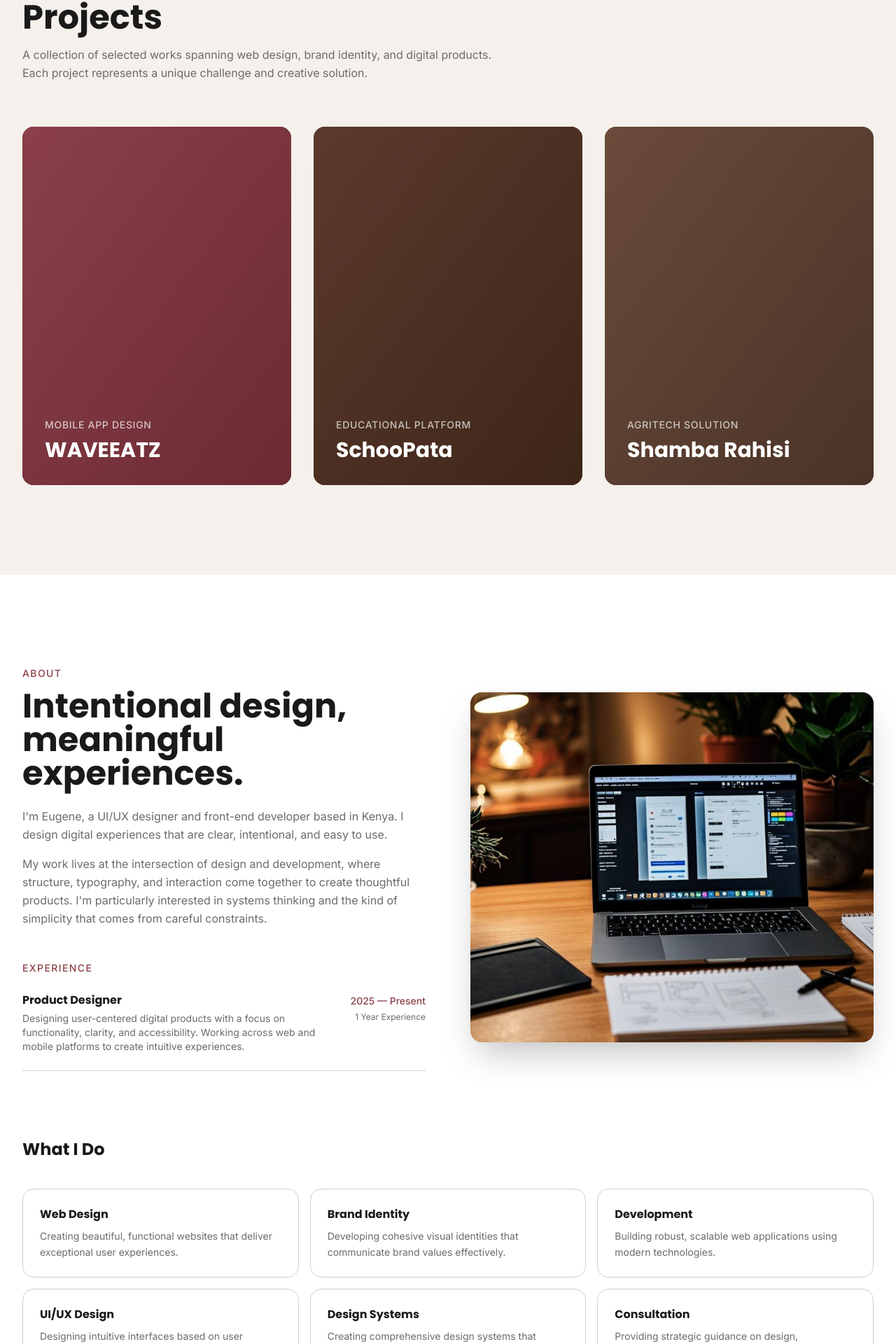
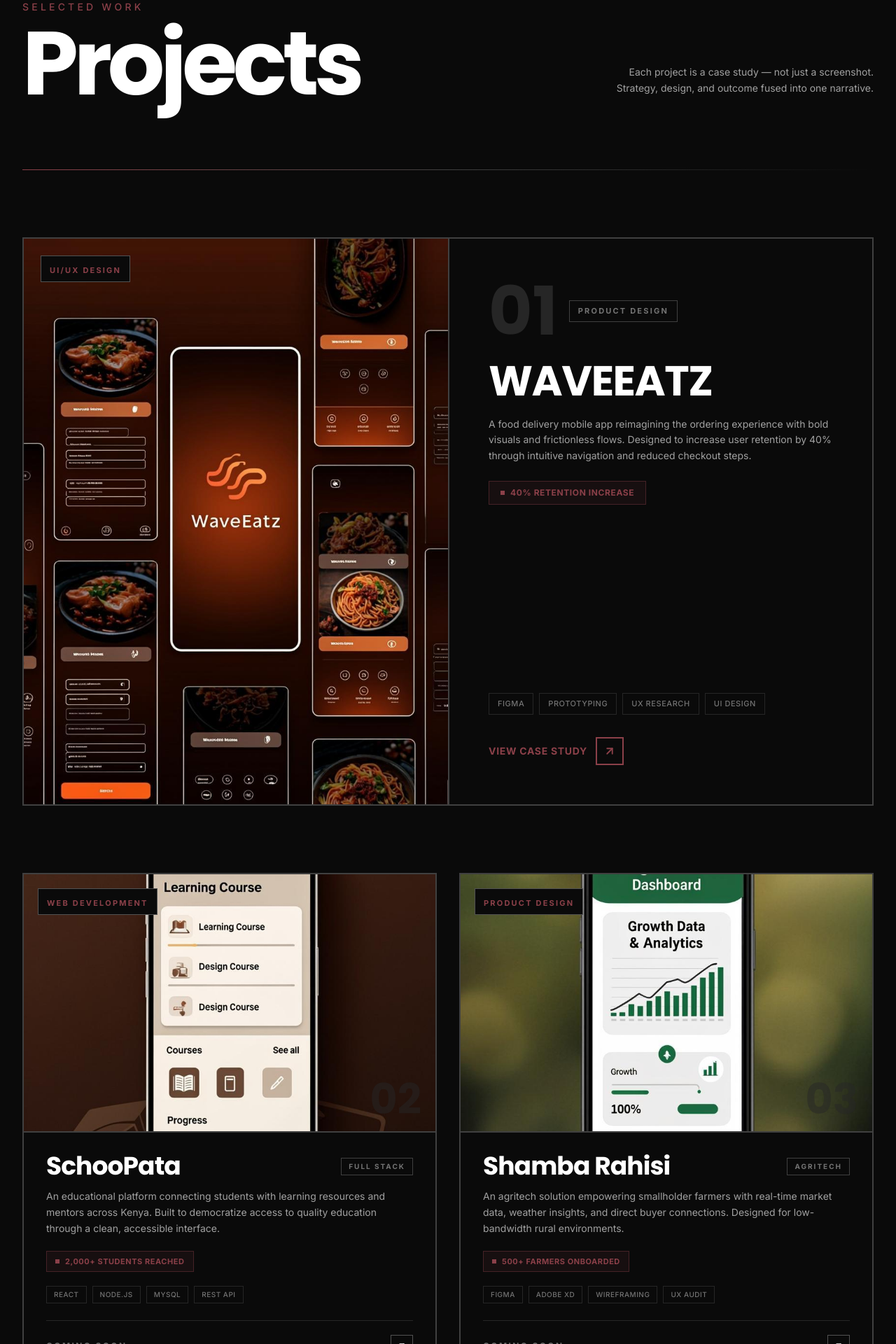
Before and after one commit to eugenekihara/Portfolio, a Next.js app: page / in a window 1280 px wide. Shown: the part 2348-4268 px from the top of the page at 70% size. Built offline with nearby package versions, Linux system fonts and the light colour scheme.

Commit message:
8fed5ec7-bae2-4767-8762-6e92114490ff

```diff
--- a/src/app/page.tsx
+++ b/src/app/page.tsx
@@ -421,87 +421,235 @@ function MarqueeBanner() {
   );
 }
 
-/* ─── Projects Section ─── */
+/* ─── Projects Section — Brutalist Editorial ─── */
 function ProjectsSection() {
   const projects = [
     {
       name: "WAVEEATZ",
-      category: "Mobile App Design",
-      color: "from-[#8b4049] to-[#6b2a33]",
+      category: "UI/UX Design",
+      categoryTag: "Product Design",
+      description:
+        "A food delivery mobile app reimagining the ordering experience with bold visuals and frictionless flows. Designed to increase user retention by 40% through intuitive navigation and reduced checkout steps.",
+      impact: "40% retention increase",
+      techStack: ["Figma", "Prototyping", "UX Research", "UI Design"],
       image: "/waveeatz.png",
       href: "/projects/waveeatz",
+      featured: true,
     },
     {
       name: "SchooPata",
-      category: "Educational Platform",
-      color: "from-[#5c3a2e] to-[#3d2518]",
+      category: "Web Development",
+      categoryTag: "Full Stack",
+      description:
+        "An educational platform connecting students with learning resources and mentors across Kenya. Built to democratize access to quality education through a clean, accessible interface.",
+      impact: "2,000+ students reached",
+      techStack: ["React", "Node.js", "MySQL", "REST API"],
       image: "/schoolpata.png",
       href: null,
+      featured: false,
     },
     {
       name: "Shamba Rahisi",
-      category: "AgriTech Solution",
-      color: "from-[#6b4b3a] to-[#4a3328]",
+      category: "Product Design",
+      categoryTag: "AgriTech",
+      description:
+        "An agritech solution empowering smallholder farmers with real-time market data, weather insights, and direct buyer connections. Designed for low-bandwidth rural environments.",
+      impact: "500+ farmers onboarded",
+      techStack: ["Figma", "Adobe XD", "Wireframing", "UX Audit"],
       image: "/shamba-rahisi.png",
       href: null,
+      featured: false,
     },
   ];
 
-  return (
-    <section id="projects" className="py-24 lg:py-32">
+  const featuredProject = projects.find((p) => p.featured);
+  const otherProjects = projects.filter((p) => !p.featured);
+
+  return (
+    <section id="projects" className="py-24 lg:py-40 bg-[#0a0a0a] text-white overflow-hidden">
       <div className="max-w-7xl mx-auto px-6 lg:px-8">
+        {/* ── Section Header ── */}
         <FadeInSection>
-          <span className="text-sm font-medium tracking-widest uppercase text-accent">
+          <div className="flex flex-col sm:flex-row sm:items-end sm:justify-between gap-6 mb-16 lg:mb-24">
+            <div>
+              <span className="text-sm font-medium tracking-[0.3em] uppercase text-[#8b4049]">
                 Selected Work
               </span>
-          <h2 className="mt-3 text-4xl sm:text-5xl font-bold font-[family-name:var(--font-poppins)]">
+              <h2 className="mt-4 text-6xl sm:text-7xl lg:text-8xl xl:text-9xl font-bold font-[family-name:var(--font-poppins)] leading-[0.85] tracking-tighter">
                 Projects
               </h2>
-          <p className="mt-4 text-muted-foreground max-w-2xl leading-relaxed">
-            A collection of selected works spanning web design, brand identity,
-            and digital products. Each project represents a unique challenge and
-            creative solution.
+            </div>
+            <p className="text-neutral-400 max-w-sm text-sm leading-relaxed sm:text-right sm:pb-2">
+              Each project is a case study — not just a screenshot. Strategy, design, and outcome fused into one narrative.
             </p>
-        </FadeInSection>
-
-        <div className="mt-16 grid sm:grid-cols-2 lg:grid-cols-3 gap-8">
-          {projects.map((project, i) => (
+          </div>
+        </FadeInSection>
+
+        {/* ── Decorative rule ── */}
+        <FadeInSection>
+          <div className="h-px bg-gradient-to-r from-[#8b4049] via-neutral-700 to-transparent mb-16 lg:mb-24" />
+        </FadeInSection>
+
+        {/* ── Featured Project — Full-width Editorial Block ── */}
+        {featuredProject && (
+          <FadeInSection>
+            <Link href={featuredProject.href || "#"} className={featuredProject.href ? "" : "pointer-events-none"}>
+              <div className="group relative cursor-pointer">
+                {/* Outer border frame */}
+                <div className="border-2 border-neutral-700 group-hover:border-[#8b4049] transition-colors duration-500">
+                  {/* Inner content */}
+                  <div className="grid lg:grid-cols-2 gap-0">
+                    {/* Left — Image */}
+                    <div className="relative overflow-hidden bg-neutral-900 aspect-[4/3] lg:aspect-auto">
+                      <img
+                        src={featuredProject.image}
+                        alt={featuredProject.name}
+                        className="w-full h-full object-cover transition-transform duration-700 group-hover:scale-[1.03]"
+                      />
+                      {/* Category overlay chip */}
+                      <div className="absolute top-6 left-6 bg-[#0a0a0a] border border-neutral-600 px-3 py-1.5">
+                        <span className="text-[11px] font-bold tracking-[0.2em] uppercase text-[#8b4049]">
+                          {featuredProject.category}
+                        </span>
+                      </div>
+                    </div>
+
+                    {/* Right — Content */}
+                    <div className="p-8 sm:p-10 lg:p-14 flex flex-col justify-between bg-[#0a0a0a] border-t-2 lg:border-t-0 lg:border-l-2 border-neutral-700 group-hover:border-[#8b4049] transition-colors duration-500">
+                      <div>
+                        {/* Project number + tag */}
+                        <div className="flex items-center gap-4 mb-6">
+                          <span className="text-7xl lg:text-8xl font-bold font-[family-name:var(--font-poppins)] text-neutral-800 group-hover:text-neutral-700 transition-colors duration-500 leading-none">
+                            01
+                          </span>
+                          <span className="text-[11px] font-bold tracking-[0.2em] uppercase text-neutral-500 border border-neutral-700 px-3 py-1.5">
+                            {featuredProject.categoryTag}
+                          </span>
+                        </div>
+
+                        {/* Project name */}
+                        <h3 className="text-4xl sm:text-5xl lg:text-6xl font-bold font-[family-name:var(--font-poppins)] tracking-tight leading-[0.9]">
+                          {featuredProject.name}
+                        </h3>
+
+                        {/* Description */}
+                        <p className="mt-6 text-neutral-400 leading-relaxed text-sm max-w-lg">
+                          {featuredProject.description}
+                        </p>
+
+                        {/* Impact badge */}
+                        <div className="mt-6 inline-flex items-center gap-2 border border-[#8b4049]/40 bg-[#8b4049]/10 px-4 py-2">
+                          <span className="w-1.5 h-1.5 bg-[#8b4049]" />
+                          <span className="text-[#8b4049] text-xs font-bold tracking-wider uppercase">
+                            {featuredProject.impact}
+                          </span>
+                        </div>
+                      </div>
+
+                      {/* Bottom — Tech stack + CTA */}
+                      <div className="mt-10">
+                        {/* Tech tags */}
+                        <div className="flex flex-wrap gap-2 mb-8">
+                          {featuredProject.techStack.map((tech) => (
+                            <span
+                              key={tech}
+                              className="text-[11px] font-medium tracking-wider uppercase text-neutral-500 border border-neutral-800 px-3 py-1.5 group-hover:border-neutral-600 group-hover:text-neutral-400 transition-colors duration-300"
+                            >
+                              {tech}
+                            </span>
+                          ))}
+                        </div>
+
+                        {/* CTA */}
+                        <div className="flex items-center gap-3 text-[#8b4049] group-hover:gap-5 transition-all duration-300">
+                          <span className="text-sm font-bold tracking-wider uppercase">
+                            View Case Study
+                          </span>
+                          <div className="w-10 h-10 border-2 border-[#8b4049] flex items-center justify-center group-hover:bg-[#8b4049] group-hover:text-white transition-all duration-300">
+                            <ArrowUpRight size={18} strokeWidth={2.5} />
+                          </div>
+                        </div>
+                      </div>
+                    </div>
+                  </div>
+                </div>
+              </div>
+            </Link>
+          </FadeInSection>
+        )}
+
+        {/* ── Other Projects — Asymmetrical Grid ── */}
+        <div className="mt-16 lg:mt-24 grid md:grid-cols-2 gap-6 lg:gap-8">
+          {otherProjects.map((project, i) => (
             <FadeInSection key={project.name} delay={i * 0.15}>
               <Link href={project.href || "#"} className={project.href ? "" : "pointer-events-none"}>
-              <div className="group relative aspect-[3/4] rounded-2xl overflow-hidden cursor-pointer">
-                {/* Gradient overlay */}
-                <div
-                  className={`absolute inset-0 bg-gradient-to-br ${project.color} z-10 transition-opacity duration-500 group-hover:opacity-0`}
-                />
-
-                {/* Image */}
+                <div className="group cursor-pointer h-full">
+                  {/* Card outer border */}
+                  <div className="border-2 border-neutral-700 group-hover:border-[#8b4049] transition-colors duration-500 h-full flex flex-col">
+                    {/* Image area */}
+                    <div className="relative overflow-hidden bg-neutral-900 aspect-[16/10]">
                       <img
                         src={project.image}
                         alt={project.name}
-                  className="absolute inset-0 w-full h-full object-cover"
+                        className="w-full h-full object-cover transition-transform duration-700 group-hover:scale-[1.05]"
                       />
-
-                {/* Content on overlay */}
-                <div className="absolute inset-0 z-20 flex flex-col justify-end p-8 transition-opacity duration-500 group-hover:opacity-0">
-                  <span className="text-white/70 text-sm font-medium tracking-wider uppercase">
+                      {/* Category chip */}
+                      <div className="absolute top-5 left-5 bg-[#0a0a0a] border border-neutral-600 px-3 py-1.5">
+                        <span className="text-[11px] font-bold tracking-[0.2em] uppercase text-[#8b4049]">
                           {project.category}
                         </span>
-                  <h3 className="text-white text-3xl font-bold font-[family-name:var(--font-poppins)] mt-2">
+                      </div>
+                      {/* Project number watermark */}
+                      <span className="absolute bottom-4 right-5 text-6xl font-bold font-[family-name:var(--font-poppins)] text-neutral-800/50 leading-none select-none">
+                        0{i + 2}
+                      </span>
+                    </div>
+
+                    {/* Content area */}
+                    <div className="p-6 sm:p-8 flex flex-col flex-1 bg-[#0a0a0a] border-t-2 border-neutral-700 group-hover:border-[#8b4049] transition-colors duration-500">
+                      {/* Name + tag */}
+                      <div className="flex items-start justify-between gap-4 mb-4">
+                        <h3 className="text-3xl sm:text-4xl font-bold font-[family-name:var(--font-poppins)] tracking-tight leading-[0.9]">
                           {project.name}
                         </h3>
-                </div>
-
-                {/* Hover overlay */}
-                <div className="absolute inset-0 z-30 bg-foreground/80 backdrop-blur-sm flex items-center justify-center opacity-0 group-hover:opacity-100 transition-all duration-500">
-                  <div className="text-center">
-                    <span className="text-accent text-sm font-medium tracking-wider uppercase">
-                      {project.category}
-                    </span>
-                    <h3 className="text-background text-3xl font-bold font-[family-name:var(--font-poppins)] mt-2">
-                      {project.name}
-                    </h3>
-                    <div className="mt-6 inline-flex items-center gap-2 text-background border border-background/40 rounded-full px-6 py-2 text-sm font-medium hover:bg-background hover:text-foreground transition-colors">
-                      View Project <ArrowUpRight size={16} />
+                        <span className="shrink-0 text-[10px] font-bold tracking-[0.2em] uppercase text-neutral-500 border border-neutral-700 px-2.5 py-1 mt-1">
+                          {project.categoryTag}
+                        </span>
+                      </div>
+
+                      {/* Description */}
+                      <p className="text-neutral-400 text-sm leading-relaxed flex-1">
+                        {project.description}
+                      </p>
+
+                      {/* Impact */}
+                      <div className="mt-5 inline-flex items-center gap-2 border border-[#8b4049]/40 bg-[#8b4049]/10 px-3 py-1.5 w-fit">
+                        <span className="w-1.5 h-1.5 bg-[#8b4049]" />
+                        <span className="text-[#8b4049] text-[11px] font-bold tracking-wider uppercase">
+                          {project.impact}
+                        </span>
+                      </div>
+
+                      {/* Tech stack */}
+                      <div className="flex flex-wrap gap-2 mt-5">
+                        {project.techStack.map((tech) => (
+                          <span
+                            key={tech}
+                            className="text-[10px] font-medium tracking-wider uppercase text-neutral-500 border border-neutral-800 px-2.5 py-1 group-hover:border-neutral-600 group-hover:text-neutral-400 transition-colors duration-300"
+                          >
+                            {tech}
+                          </span>
+                        ))}
+                      </div>
+
+                      {/* CTA row */}
+                      <div className="mt-6 pt-5 border-t border-neutral-800 flex items-center justify-between">
+                        <span className="text-xs font-bold tracking-[0.2em] uppercase text-neutral-500 group-hover:text-[#8b4049] transition-colors duration-300">
+                          {project.href ? "View Case Study" : "Coming Soon"}
+                        </span>
+                        <div className="w-8 h-8 border border-neutral-600 flex items-center justify-center group-hover:border-[#8b4049] group-hover:bg-[#8b4049] group-hover:text-white transition-all duration-300">
+                          <ArrowUpRight size={14} strokeWidth={2.5} />
+                        </div>
                       </div>
                     </div>
                   </div>
@@ -510,6 +658,11 @@ function ProjectsSection() {
             </FadeInSection>
           ))}
         </div>
+
+        {/* ── Bottom rule ── */}
+        <FadeInSection className="mt-16 lg:mt-24">
+          <div className="h-px bg-gradient-to-r from-transparent via-neutral-700 to-[#8b4049]" />
+        </FadeInSection>
       </div>
     </section>
   );
```
Lines whose indentation alone changed are shown as unchanged.
